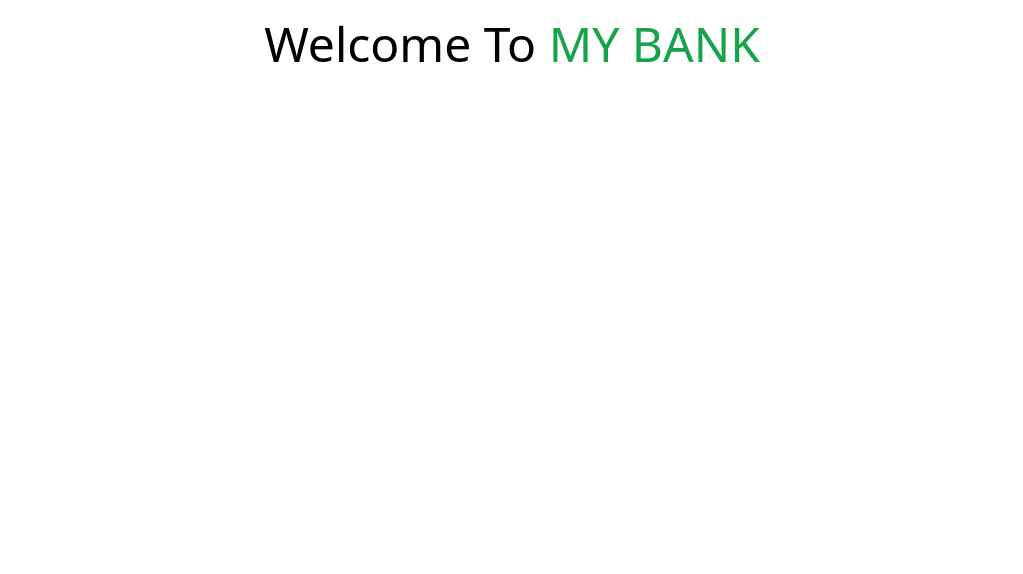
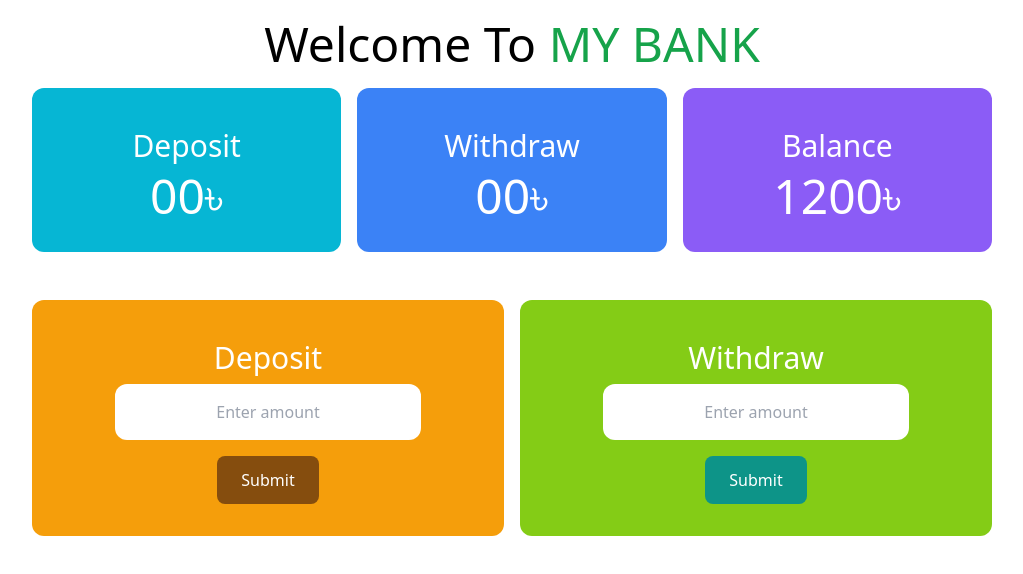
Before and after one commit to tuhin233/my-bank, a plain HTML site: page bank.html in a window 1280 px wide. Shown: the whole page, without its empty margins (128-1151 px from the left). Drawn offline with nearby package versions, Linux system fonts and the light colour scheme.

Commit message:
Deposit and withdraw form

```diff
--- a/bank.html
+++ b/bank.html
@@ -11,10 +11,57 @@
 
 <body>
     <header>
-        <h1 class="text-5xl text-center my-5">Welcome To <span class="text-green-600">MY BANK</span></h1>
+        <h1 class="text-5xl text-center my-5">Welcome To <span class="text-green-600 font-medium">MY BANK</span></h1>
     </header>
 
+    <main>
+        <section>
+            <div class="grid grid-cols-3 gap-4 w-11/12 md:w-10/12 lg:w-9/12 mx-auto">
+                <div class="bg-cyan-500 p-8 text-white rounded-xl text-center font-medium">
+                    <h4 class="text-1xl md:text-2xl lg:text-3xl my-2">Deposit</h4>
+                    <h2 class="text-2xl md:text-3xl lg:text-5xl flex flex-wrap justify-center">00৳</h2>
+                </div>
+                <div class="bg-blue-500 p-8 text-white rounded-xl text-center font-medium">
+                    <h4 class="text-1xl md:text-2xl lg:text-3xl my-2">Withdraw</h4>
+                    <h2 class="text-2xl md:text-3xl lg:text-5xl flex flex-wrap justify-center">00৳</h2>
+                </div>
+                <div class="bg-violet-500 p-8 text-white rounded-xl text-center font-medium">
+                    <h4 class="text-1xl md:text-2xl lg:text-3xl my-2">Balance</h4>
+                    <h2 class="text-2xl md:text-3xl lg:text-5xl flex flex-wrap justify-center">1200৳</h2>
+                </div>
 
+            </div>
+
+        </section>
+
+        <!-- deposit and Withdraw -->
+        <section class="mt-12">
+            <div class="grid grid-cols-2 gap-4 w-11/12 md:w-10/12 lg:w-9/12 mx-auto">
+                <div class="bg-amber-500 p-8  rounded-xl text-center font-medium">
+                    <h4 class="text-1xl md:text-2xl lg:text-3xl my-2 my-2 text-white">Deposit</h4>
+                    <input type="text" class="mx-auto p-4 w-full md:w-10/12 lg:w-9/12 mb-4 text-center rounded-xl"
+                        placeholder="Enter amount">
+                    <div class="sub-btn flex justify-center">
+                        <button
+                            class="block text-center bg-yellow-800 px-6 py-3 rounded-lg hover:bg-sky-700 text-white">Submit</button>
+                    </div>
+                </div>
+                <div class="bg-lime-500 p-8 text-white rounded-xl text-center font-medium">
+                    <h4 class="text-1xl md:text-2xl lg:text-3xl my-2 my-2 text-white">Withdraw</h4>
+                    <input type="text" class="mx-auto p-4 w-full md:w-10/12 lg:w-9/12 mb-4 text-center rounded-xl"
+                        placeholder="Enter amount">
+                    <div class="sub-btn flex justify-center">
+                        <button
+                            class="block text-center bg-teal-600 px-6 py-3 rounded-lg hover:bg-sky-700 text-white">Submit</button>
+                    </div>
+                </div>
+
+            </div>
+
+
+        </section>
+
+    </main>
 
 
 </body>
```
Also changed, not shown: index.html (+1 -1 lines).
